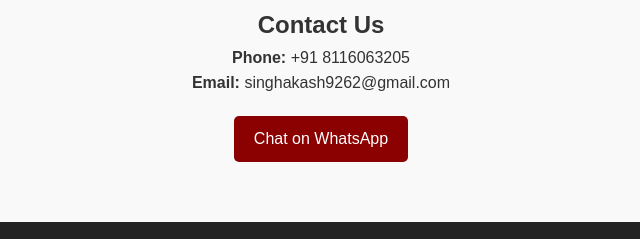
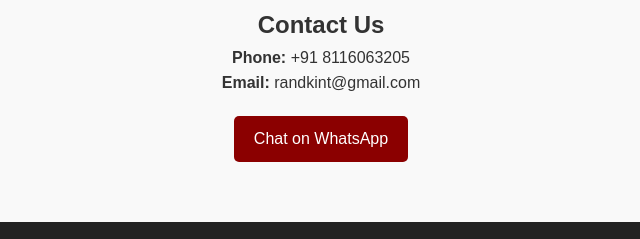
Before and after one commit to anurag1222-ctrl/R-K-bricks, a plain HTML site: page index.html in a window 1280 px wide. Shown: the part 1569-1808 px from the top of the page, 319-959 px from the left. Drawn offline with Linux system fonts and the light colour scheme.

Commit message:
Update index.html

```diff
--- a/index.html
+++ b/index.html
@@ -235,7 +235,7 @@
     <section id="contact" class="section">
       <h2>Contact Us</h2>
       <p><strong>Phone:</strong> +91 8116063205</p>
-      <p><strong>Email:</strong> singhakash9262@gmail.com</p>
+      <p><strong>Email:</strong> randkint@gmail.com</p>
       <a href="https://wa.me/919262218521" target="_blank" class="btn">Chat on WhatsApp</a>
     </section>
   </main>
```
